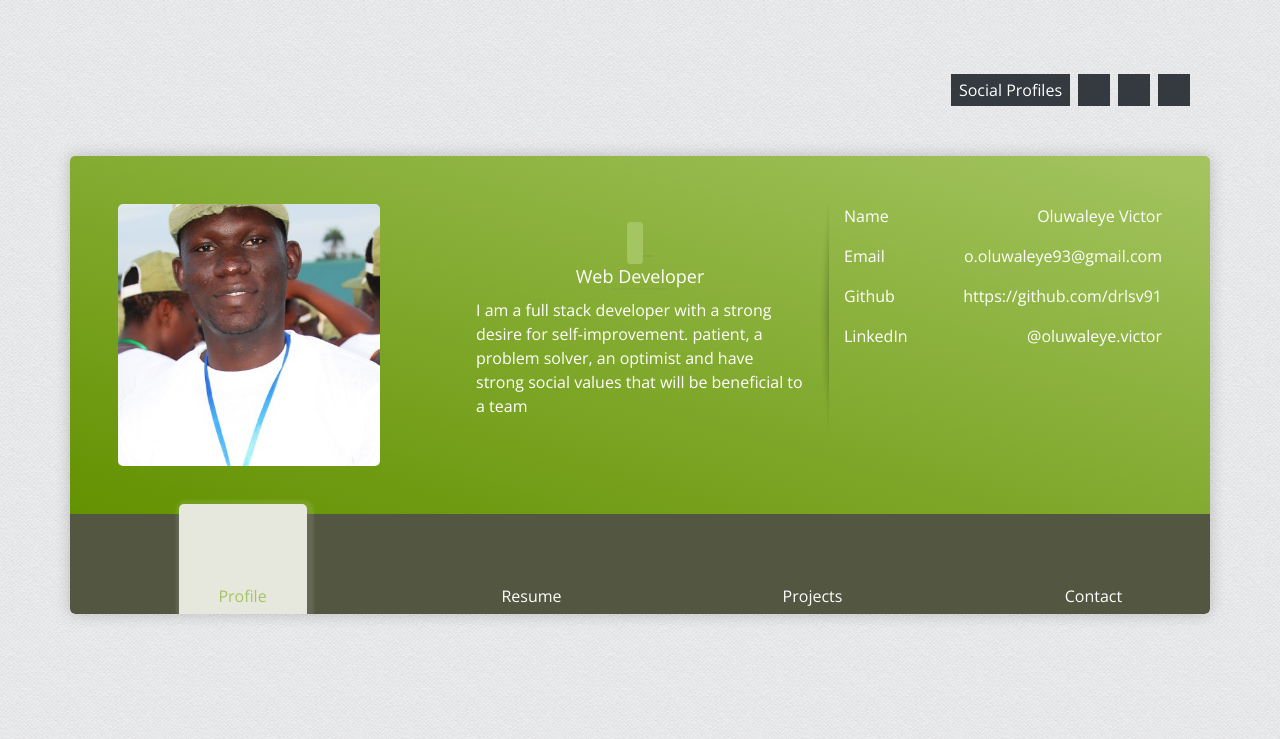
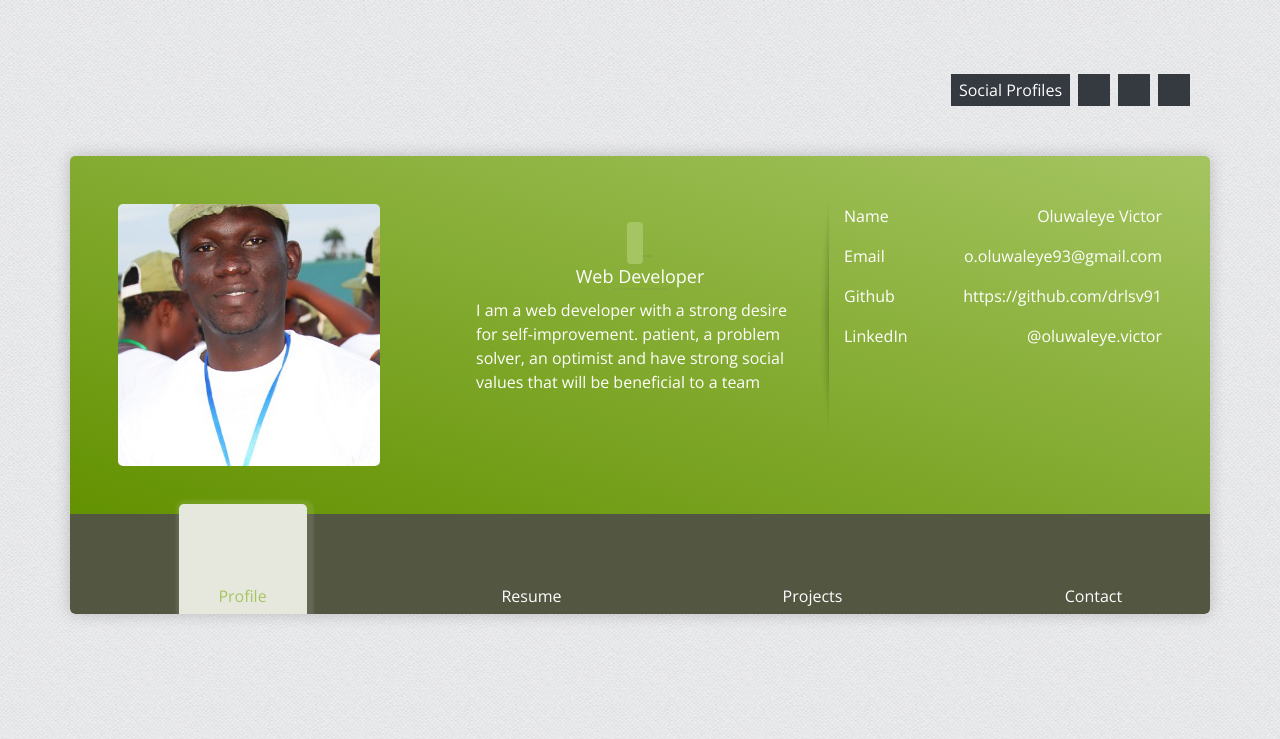
Before and after one commit to drlsv91/myportfolio, a React (Create React App) app: page / in a window 1280 px wide. Shown: the top 739 px of the page. Built offline with nearby package versions, Linux system fonts and the light colour scheme; some icons are missing.

Commit message:
change about me text

```diff
--- a/src/components/profile/aboutme.jsx
+++ b/src/components/profile/aboutme.jsx
@@ -22,9 +22,9 @@ const AboutMe = () => {
         Web Developer
       </h3>
       <p className="text-left noSelect">
-        I am a full stack developer with a strong desire for self-improvement.
-        patient, a problem solver, an optimist and have strong social values
-        that will be beneficial to a team
+        I am a web developer with a strong desire for self-improvement. patient,
+        a problem solver, an optimist and have strong social values that will be
+        beneficial to a team
       </p>
     </Col>
   )
--- a/src/components/profile/topProfile.jsx
+++ b/src/components/profile/topProfile.jsx
@@ -10,6 +10,12 @@ const TopProfile = ({ data }) => {
       className={`c-bg-primary-dark-gradient overflow-hidden transition-all ${
         data[0].isActive ? 'h-100 p-5' : 'h-0'
       }`}
+      // style={{
+      //   border: '1px solid red',
+      //   display: 'flex',
+      //   alignItems: 'center',
+      //   justifyContent: 'center',
+      // }}
     >
       <Col sm={12} md={8} xl={8}>
         <Row className={`overflow-hidden `}>
```
